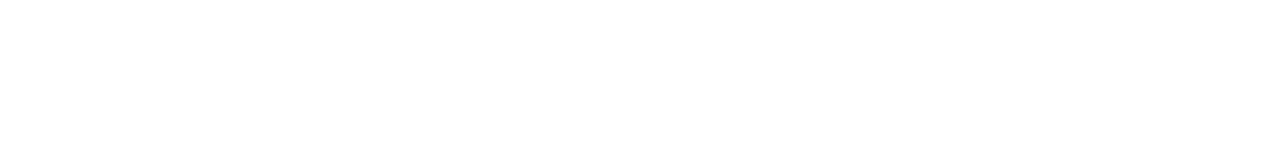
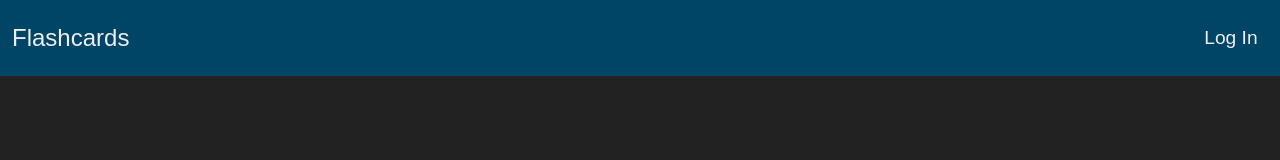
Before and after one commit to joshdail/flashcards, a website: page client/index.html in a window 1280 px wide. Drawn offline with Linux system fonts and the light colour scheme.

Commit message:
Update git repo with client-side code, app.js and package.json

```diff
--- a/client/index.html
+++ b/client/index.html
@@ -3,7 +3,21 @@
     <meta charset="UTF-8" />
     <meta http-equiv="X-UA-Compatible" content="IE=edge" />
     <meta name="viewport" content="width=device-width, initial-scale=1.0" />
+    <link rel="stylesheet" href="styles.css" />
     <title>Flashcards</title>
   </head>
-  <body></body>
+  <body data-theme="dark">
+    <header class="header">
+      <nav class="nav-bar">
+        <p class="nav-title">Flashcards</p>
+        <div class="nav-menu">
+          <a href="#">Log In</a>
+        </div>
+      </nav>
+    </header>
+    <main>
+      <div class="flashcard"></div>
+    </main>
+  </body>
+  <footer></footer>
 </html>
--- a/client/styles.css
+++ b/client/styles.css
@@ -0,0 +1,57 @@
+*,
+*::before,
+*::after {
+  box-sizing: border-box;
+}
+
+body {
+  font-family: sans-serif;
+  margin: 0 auto;
+}
+
+[data-theme="dark"] {
+  background-color: #222;
+  color: #eee;
+}
+
+[data-theme="light"] {
+  background-color: #eee;
+  color: #222;
+}
+
+.nav-bar {
+  background-color: hsl(200, 100%, 20%);
+  color: #eee;
+  display: flex;
+  justify-content: space-between;
+  align-items: center;
+  padding: 0;
+  margin: 0;
+}
+
+.nav-bar .nav-title {
+  font-size: 1.5rem;
+  padding-left: 0.5em;
+}
+
+.nav-menu {
+  justify-self: right;
+  display: flex;
+  align-items: center;
+  padding-right: 0.5em;
+}
+
+.nav-menu a {
+  text-decoration: none;
+  color: inherit;
+  font-size: 1.2rem;
+  padding: 0.5em 0.75em;
+  border-radius: 1000px;
+}
+
+.nav-menu a:hover,
+.nav-menu a:focus {
+  border: none;
+  outline: none;
+  background-color: hsl(200, 100%, 30%);
+}
--- a/package.json
+++ b/package.json
@@ -12,6 +12,7 @@
     "body-parser": "^1.20.1",
     "dotenv": "^16.0.3",
     "express": "^4.18.2",
+    "http-errors": "^2.0.0",
     "mongoose": "^6.7.1"
   }
 }
```
Also changed, not shown: client/script.js (+0 -23 lines), server/app.js (+37 -0 lines), 1 other file.
